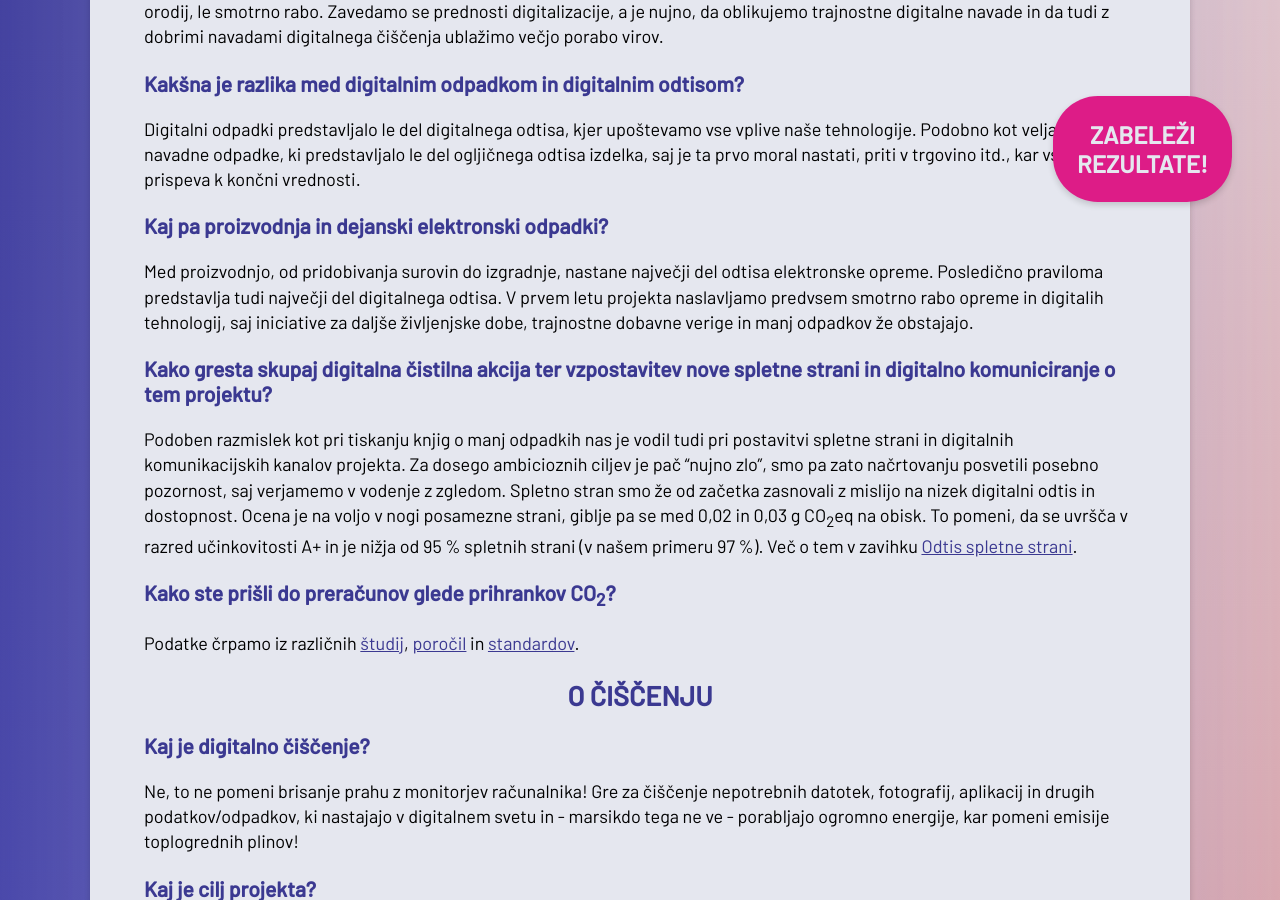
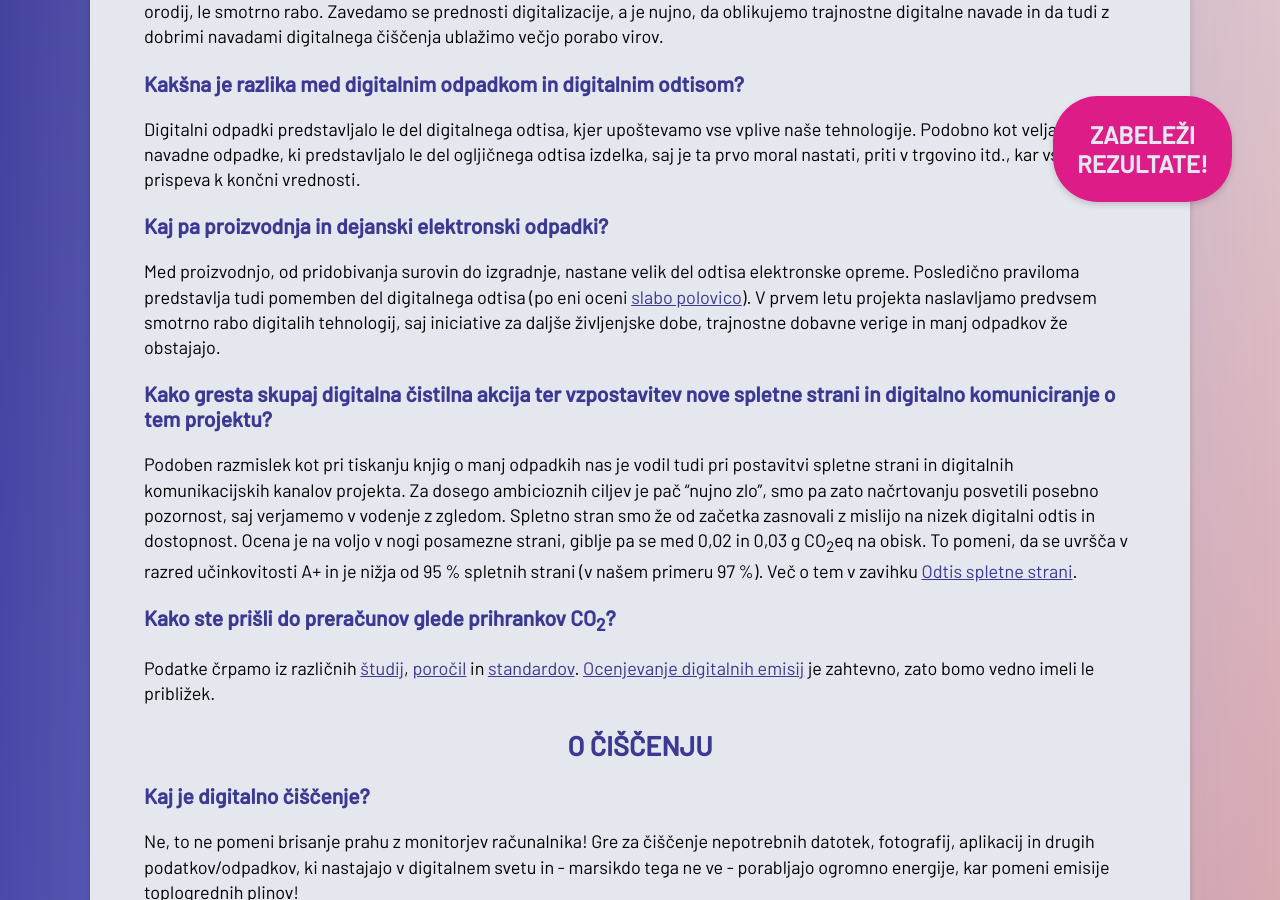
Before and after one commit to ewba/dcd-si, a Jekyll site: the page built from faq.md, in a window 1280 px wide and 900 px high, scrolled down 1187 px. Built offline with Jekyll 4.4.1, drawn with Linux system fonts in a browser that asks for light colours.

Commit message:
faq ad ad

```diff
--- a/faq.md
+++ b/faq.md
@@ -29,14 +29,14 @@ Projekt ni uperjen proti digitalizaciji ali sektorju IKT. Ne zagovarjamo vračan
 Digitalni odpadki predstavljalo le del digitalnega odtisa, kjer upoštevamo vse vplive naše tehnologije. Podobno kot velja za navadne odpadke, ki predstavljalo le del ogljičnega odtisa izdelka, saj je ta prvo moral nastati, priti v trgovino itd., kar vse prispeva k končni vrednosti.
 
 ### Kaj pa proizvodnja in dejanski elektronski odpadki?
-Med proizvodnjo, od pridobivanja surovin do izgradnje, nastane največji del odtisa elektronske opreme. Posledično praviloma predstavlja tudi največji del digitalnega odtisa. V prvem letu projekta naslavljamo predvsem smotrno rabo opreme in digitalih tehnologij, saj iniciative za daljše življenjske dobe, trajnostne dobavne verige in manj odpadkov že obstajajo.
+Med proizvodnjo, od pridobivanja surovin do izgradnje, nastane velik del odtisa elektronske opreme. Posledično praviloma predstavlja tudi pomemben del digitalnega odtisa (po eni oceni [slabo polovico](https://theshiftproject.org/wp-content/uploads/2023/02/TSP_DigitalSufficiency2020_Summary_230201-1.pdf)). V prvem letu projekta naslavljamo predvsem smotrno rabo digitalih tehnologij, saj iniciative za daljše življenjske dobe, trajnostne dobavne verige in manj odpadkov že obstajajo.
 
 ### Kako gresta skupaj digitalna čistilna akcija ter vzpostavitev nove spletne strani in digitalno komuniciranje o tem projektu?
 Podoben razmislek kot pri tiskanju knjig o manj odpadkih nas je vodil tudi pri postavitvi spletne strani in digitalnih komunikacijskih kanalov projekta. Za dosego ambicioznih ciljev je pač "nujno zlo", smo pa zato načrtovanju posvetili posebno pozornost, saj verjamemo v vodenje z zgledom.
 Spletno stran smo že od začetka zasnovali z mislijo na nizek digitalni odtis in dostopnost. Ocena je na voljo v nogi posamezne strani, giblje pa se med 0,02 in 0,03 g CO<sub>2</sub>eq na obisk. To pomeni, da se uvršča v razred učinkovitosti A+ in je nižja od 95 % spletnih strani (v našem primeru 97 %). Več o tem v zavihku [Odtis spletne strani](odtis-strani.html#zgodba-nae-strani).
 
 ### Kako ste prišli do preračunov glede prihrankov CO<sub>2</sub>?
-Podatke črpamo iz različnih [študij](https://www.sciencedirect.com/science/article/pii/S0959652622032115), [poročil](https://theshiftproject.org/wp-content/uploads/2023/02/TSP_5G_SYNTHESIS_ENG.pdf) in [standardov](https://developers.thegreenwebfoundation.org/co2js/explainer/methodologies-for-calculating-website-carbon/).
+Podatke črpamo iz različnih [študij](https://www.sciencedirect.com/science/article/pii/S0959652622032115), [poročil](https://theshiftproject.org/wp-content/uploads/2023/02/TSP_5G_SYNTHESIS_ENG.pdf) in [standardov](https://developers.thegreenwebfoundation.org/co2js/explainer/methodologies-for-calculating-website-carbon/). [Ocenjevanje digitalnih emisij](https://sustainablewebdesign.org/calculating-digital-emissions/) je zahtevno, zato bomo vedno imeli le približek.
 
 
 ## O čiščenju
```
